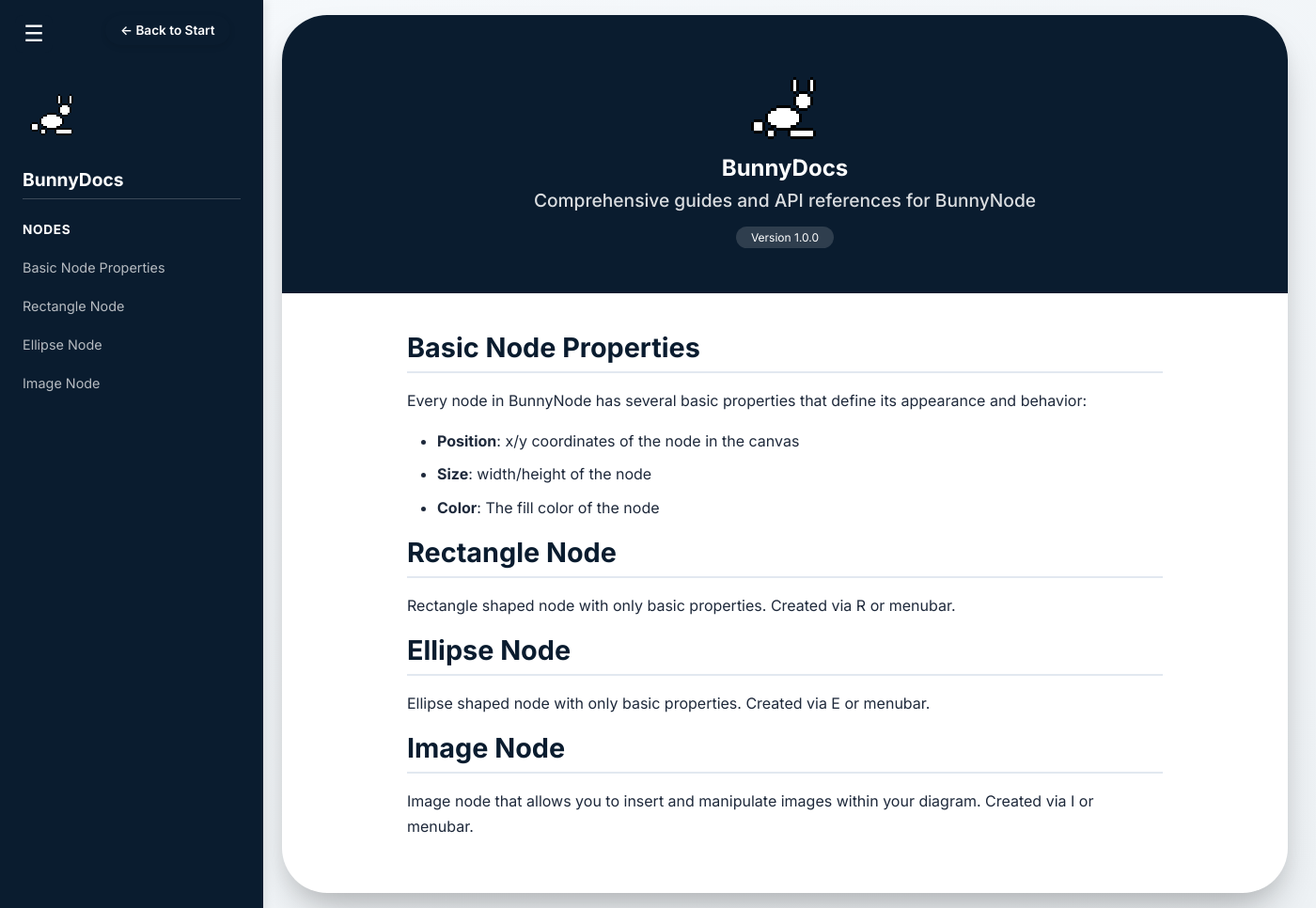
After one commit to MiklKanikl/BunnyNode-backend, a Flask app: page /docs/nodes in a window 1400 px wide. The commit adds this page. Shown: the whole page at 94% size. Run offline with Flask 3, Linux system fonts and the light colour scheme.

Commit message:
actual docs upgrade + icon everywhere

```diff
--- a/main.py
+++ b/main.py
@@ -3,6 +3,7 @@ import random
 
 app = Flask(__name__)
 data = {}
+
 @app.route("/")
 def index():
     return render_template("index.html")
@@ -14,6 +15,10 @@ def downloads():
 @app.route("/docs/index")
 def docs():
     return render_template("docs/index.html")
+
+@app.route("/docs/nodes")
+def nodes():
+    return render_template("docs/nodes.html")
 
 @app.route("/api/create_token/")
 def create_token():
--- /dev/null
+++ b/static/script/docs.js
@@ -0,0 +1,16 @@
+document.querySelectorAll('.sidebar a').forEach(link => {
+    link.addEventListener('click', (e) => {
+    const href = link.getAttribute('href');
+    if (href && href.startsWith('#')) {
+        e.preventDefault();
+        const targetId = href.substring(1);
+        const targetElement = document.getElementById(targetId);
+        if (targetElement) {
+        targetElement.scrollIntoView({ behavior: 'smooth' });
+        if (window.innerWidth <= 768) {
+            document.querySelector('.sidebar').classList.remove('open');
+        }
+        }
+    }
+    });
+});
--- /dev/null
+++ b/static/style/docs.css
@@ -0,0 +1,291 @@
+* {
+  margin: 0;
+  padding: 0;
+  box-sizing: border-box;
+}
+
+body {
+  background: linear-gradient(145deg, #f6f9fc 0%, #eef2f5 100%);
+  font-family: 'Inter', -apple-system, BlinkMacSystemFont, 'Segoe UI', Roboto, Helvetica, sans-serif;
+  min-height: 100vh;
+  padding: 0;
+}
+
+.back-button {
+  background: #0a1c2f;
+  color: white;
+  text-decoration: none;
+  font-weight: 600;
+  font-size: 0.85rem;
+  padding: 0.5rem 1rem;
+  border-radius: 9999px;
+  transition: all 0.2s ease;
+  border: none;
+  cursor: pointer;
+  box-shadow: 0 2px 6px rgba(0, 0, 0, 0.1);
+  position: fixed;
+  top: 1rem;
+  left: 7rem;
+  z-index: 1002;
+}
+
+.back-button:hover {
+  background: #123d5e;
+  transform: scale(1.05);
+  box-shadow: 0 8px 18px -6px rgba(0, 0, 0, 0.2);
+}
+
+.sidebar {
+  position: fixed;
+  left: 0;
+  top: 0;
+  width: 280px;
+  height: 100vh;
+  background: #0a1c2f;
+  color: white;
+  padding: 5rem 1.5rem 2rem 1.5rem;
+  overflow-y: auto;
+  z-index: 1000;
+  box-shadow: 2px 0 10px rgba(0, 0, 0, 0.1);
+}
+
+.sidebar h3 {
+  font-size: 1.2rem;
+  margin-bottom: 0.5rem;
+  padding-bottom: 0.5rem;
+  border-bottom: 1px solid rgba(255,255,255,0.2);
+}
+
+.sidebar .logo {
+  font-size: 1.5rem;
+  font-weight: 700;
+  margin-bottom: 2rem;
+  background: linear-gradient(135deg, #a5f3fc 0%, #86efac 100%);
+  -webkit-background-clip: text;
+  -webkit-text-fill-color: transparent;
+  background-clip: text;
+}
+
+.sidebar ul {
+  list-style: none;
+  margin-top: 1rem;
+}
+
+.sidebar li {
+  margin-bottom: 0.5rem;
+}
+
+.sidebar a {
+  color: rgba(255,255,255,0.7);
+  text-decoration: none;
+  transition: color 0.2s;
+  display: block;
+  padding: 0.5rem 0;
+  font-size: 0.9rem;
+}
+
+.sidebar a:hover {
+  color: #a5f3fc;
+}
+
+.sidebar .section-title {
+  font-weight: 700;
+  color: white;
+  margin-top: 1.5rem;
+  margin-bottom: 0.5rem;
+  font-size: 0.85rem;
+  text-transform: uppercase;
+  letter-spacing: 0.05em;
+}
+
+.doc-card {
+  max-width: 1040px;
+  width: 100%;
+  background: #ffffff;
+  border-radius: 3rem;
+  box-shadow: 0 25px 45px -12px rgba(0, 0, 0, 0.25), 0 8px 18px rgba(0, 0, 0, 0.05);
+  overflow: hidden;
+  transition: all 0.2s ease;
+  margin: 1rem;
+  margin-left: 300px;
+}
+
+.doc-header {
+  background: #0a1c2f;
+  padding: 3rem 2rem;
+  text-align: center;
+  color: white;
+}
+
+.doc-header h1 {
+  font-size: 2.8rem;
+  font-weight: 800;
+  letter-spacing: -0.02em;
+  margin-bottom: 1rem;
+}
+
+.doc-header .tagline {
+  font-size: 1.2rem;
+  opacity: 0.85;
+  font-weight: 500;
+  max-width: 600px;
+  margin: 0 auto;
+}
+
+.doc-header .version {
+  display: inline-block;
+  background: rgba(255,255,255,0.15);
+  border-radius: 100px;
+  padding: 0.25rem 1rem;
+  font-size: 0.75rem;
+  margin-top: 1rem;
+}
+
+.doc-content {
+  padding: 2.5rem 3rem;
+  color: #1e293b;
+  max-width: 900px;
+  margin: 0 auto;
+}
+
+.doc-content h2 {
+  font-size: 1.8rem;
+  font-weight: 700;
+  margin-top: 2.5rem;
+  margin-bottom: 1rem;
+  color: #0a1c2f;
+  border-bottom: 2px solid #e2e8f0;
+  padding-bottom: 0.5rem;
+}
+
+.doc-content h2:first-of-type {
+  margin-top: 0;
+}
+
+.doc-content h3 {
+  font-size: 1.3rem;
+  font-weight: 600;
+  margin-top: 1.5rem;
+  margin-bottom: 0.75rem;
+  color: #1e293b;
+}
+
+.doc-content p {
+  line-height: 1.7;
+  margin-bottom: 1rem;
+  font-size: 1rem;
+}
+
+.doc-content a {
+  color: #3b82f6;
+  text-decoration: none;
+}
+
+.doc-content a:hover {
+  text-decoration: underline;
+}
+
+.doc-content ul {
+  margin: 1rem 0 1rem 2rem;
+  line-height: 1.7;
+}
+
+.doc-content li {
+  margin-bottom: 0.5rem;
+}
+
+.callout {
+  background: #f0f9ff;
+  border-left: 4px solid #3b82f6;
+  padding: 1rem;
+  margin: 1rem 0;
+  border-radius: 0.5rem;
+}
+
+.menu-toggle {
+  display: flex;
+  position: fixed;
+  top: 1rem;
+  left: 1rem;
+  background: #0a1c2f;
+  color: white;
+  border: none;
+  width: 40px;
+  height: 40px;
+  border-radius: 8px;
+  cursor: pointer;
+  z-index: 1001;
+  align-items: center;
+  justify-content: center;
+  font-size: 1.5rem;
+}
+
+.menu-toggle:hover {
+  background: #123d5e;
+  transform: scale(1.05);
+}
+
+.sidebar {
+  position: fixed;
+  left: 0;
+  top: 0;
+  width: 280px;
+  height: 150vh;
+  background: #0a1c2f;
+  color: white;
+  padding: 5rem 1.5rem 2rem 1.5rem;
+  overflow-y: auto;
+  z-index: 1000;
+  box-shadow: 2px 0 10px rgba(0, 0, 0, 0.1);
+  transition: transform 0.3s ease;
+}
+
+.sidebar.open {
+  transform: translateX(-100%);
+}
+
+.menu-toggle {
+  display: flex;
+  position: fixed;
+  top: 1rem;
+  left: 1rem;
+  background: #0a1c2f;
+  color: white;
+  border: none;
+  width: 40px;
+  height: 40px;
+  border-radius: 8px;
+  cursor: pointer;
+  z-index: 1001;
+  align-items: center;
+  justify-content: center;
+  font-size: 1.5rem;
+}
+
+.doc-card {
+  max-width: 1070px;
+  width: 100%;
+  background: #ffffff;
+  border-radius: 3rem;
+  box-shadow: 0 25px 45px -12px rgba(0, 0, 0, 0.25), 0 8px 18px rgba(0, 0, 0, 0.05);
+  overflow: hidden;
+  transition: all 0.2s ease;
+  margin: 1rem;
+}
+
+@media (min-width: 769px) {
+  .doc-card {
+    margin-left: 300px;
+    margin-right: 300px;
+  }
+}
+
+@media (max-width: 768px) {
+  .doc-card {
+    margin-left: 1rem;
+  }
+}
+
+.ni {
+    margin-right: 0.5rem;
+}
--- /dev/null
+++ b/templates/docs/nodes.html
@@ -0,0 +1,66 @@
+<!DOCTYPE html>
+<html lang="en">
+<head>
+  <meta charset="UTF-8">
+  <meta name="viewport" content="width=device-width, initial-scale=1.0, user-scalable=yes">
+  <title>BunnyNode Documentation</title>
+  <link rel="icon" type="image/png" sizes="32x32" href="/static/icons/favicon.png">
+  <link href="https://fonts.googleapis.com/css2?family=Inter:opsz,wght@14..32,400;14..32,500;14..32,600;14..32,700&display=swap" rel="stylesheet">
+  <link rel="stylesheet" href="/static/style/docs.css">
+</head>
+<body>
+  <button class="menu-toggle" onclick="document.querySelector('.sidebar').classList.toggle('open')">☰</button>
+  <a href="/" class="back-button">← Back to Start</a>
+
+  <div class="sidebar">
+    <a href="/docs/index"><img src="/static/icons/favicon.png" alt="BunnyNode Logo" style="width: 64px; height: 64px; margin-bottom: 1rem;"></a>
+    <h3>BunnyDocs</h3>
+
+    <div class="section-title">Nodes</div>
+    <ul>
+      <li><a href="#basic node properties">Basic Node Properties</a></li>
+      <li><a href="#rect">Rectangle Node</a></li>
+      <li><a href="#ellp">Ellipse Node</a></li>
+      <li><a href="#image">Image Node</a></li>
+    </ul>
+  </div>
+
+  <div class="doc-card">
+    <div class="doc-header">
+      <img src="/static/icons/favicon.png" alt="BunnyNode Logo">
+      <h2 style="margin-bottom: 0.5rem;">BunnyDocs</h2>
+      <div class="tagline">Comprehensive guides and API references for BunnyNode</div>
+      <div class="version">Version 1.0.0</div>
+    </div>
+
+    <div class="doc-content">
+      <section id="basic node properties">
+        <h2>Basic Node Properties</h2>
+        <p>Every node in BunnyNode has several basic properties that define its appearance and behavior:</p>
+        <ul>
+          <li><strong>Position</strong>: x/y coordinates of the node in the canvas</li>
+          <li><strong>Size</strong>: width/height of the node</li>
+          <li><strong>Color</strong>: The fill color of the node</li>
+        </ul>
+      </section>
+
+      <section id="rect">
+        <h2>Rectangle Node</h2>
+        <p>Rectangle shaped node with only basic properties. Created via R or menubar.</p>
+      </section>
+
+      <section id="ellp">
+        <h2>Ellipse Node</h2>
+        <p>Ellipse shaped node with only basic properties. Created via E or menubar.</p>
+      </section>
+
+      <section id="image">
+        <h2>Image Node</h2>
+        <p>Image node that allows you to insert and manipulate images within your diagram. Created via I or menubar.</p>
+      </section>
+    </div>
+  </div>
+
+  <script src="/static/script/docs.js"></script>
+</body>
+</html>
--- a/templates/downloads.html
+++ b/templates/downloads.html
@@ -4,7 +4,7 @@
   <meta charset="UTF-8">
   <meta name="viewport" content="width=device-width, initial-scale=1.0, user-scalable=yes">
   <title>Download BunnyNode</title>
-  <link rel="icon" type="image/png" sizes="32x32" href="/static/favicon.png">
+  <link rel="icon" type="image/png" sizes="32x32" href="/static/icons/favicon.png">
   <link href="https://fonts.googleapis.com/css2?family=Inter:opsz,wght@14..32,400;14..32,500;14..32,600;14..32,700&display=swap" rel="stylesheet">
   <style>
     * {
@@ -215,6 +215,7 @@
 
 <div class="download-card">
   <div class="hero">
+    <img src="/static/icons/favicon.png" alt="BunnyNode Logo" style="width: 120px; height: 120px;">
     <h1>Download BunnyNode</h1>
     <div class="tagline">Get the official release for your operating system</div>
   </div>
```
Also changed, not shown: templates/docs/index.html (+19 -315 lines), templates/index.html (+9 -7 lines), static/icons/favicon.png (renamed from static/favicon.png).
